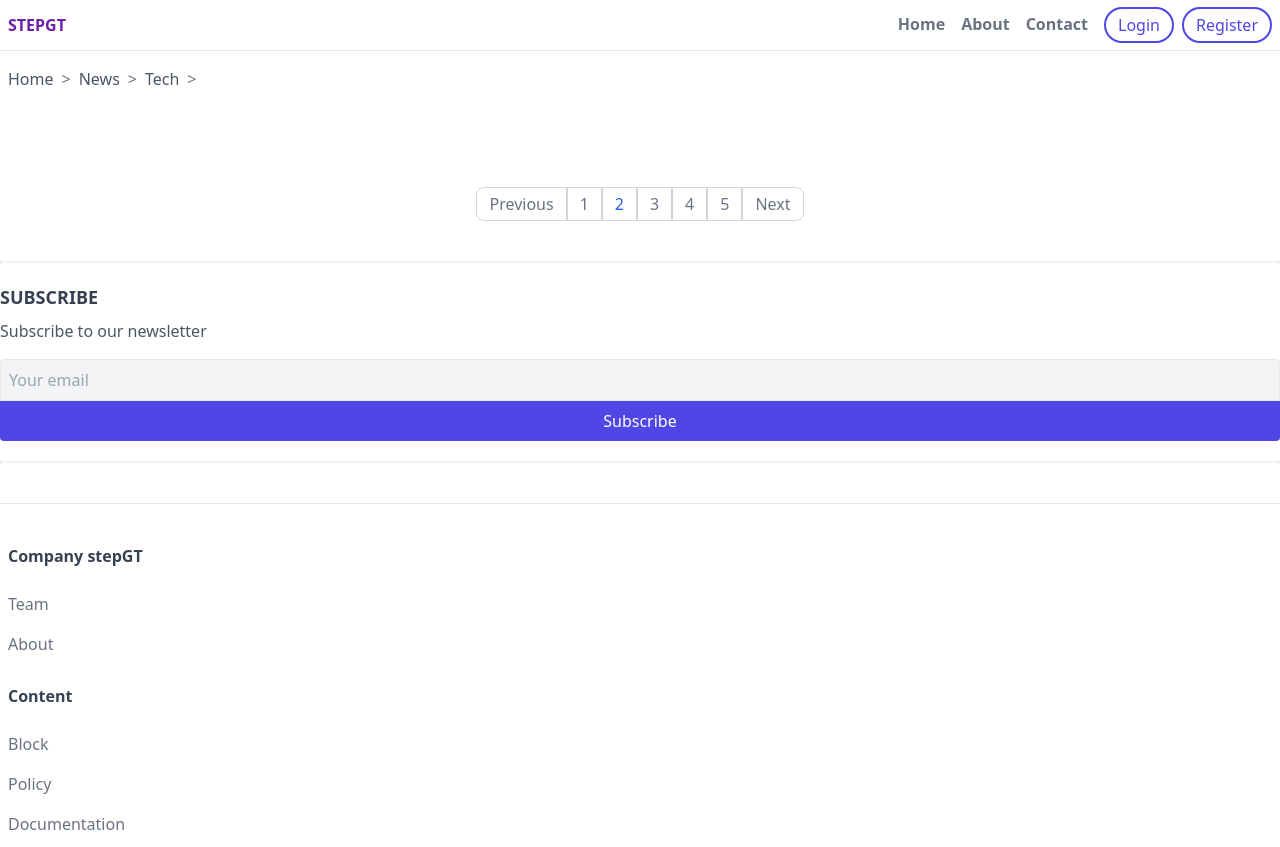
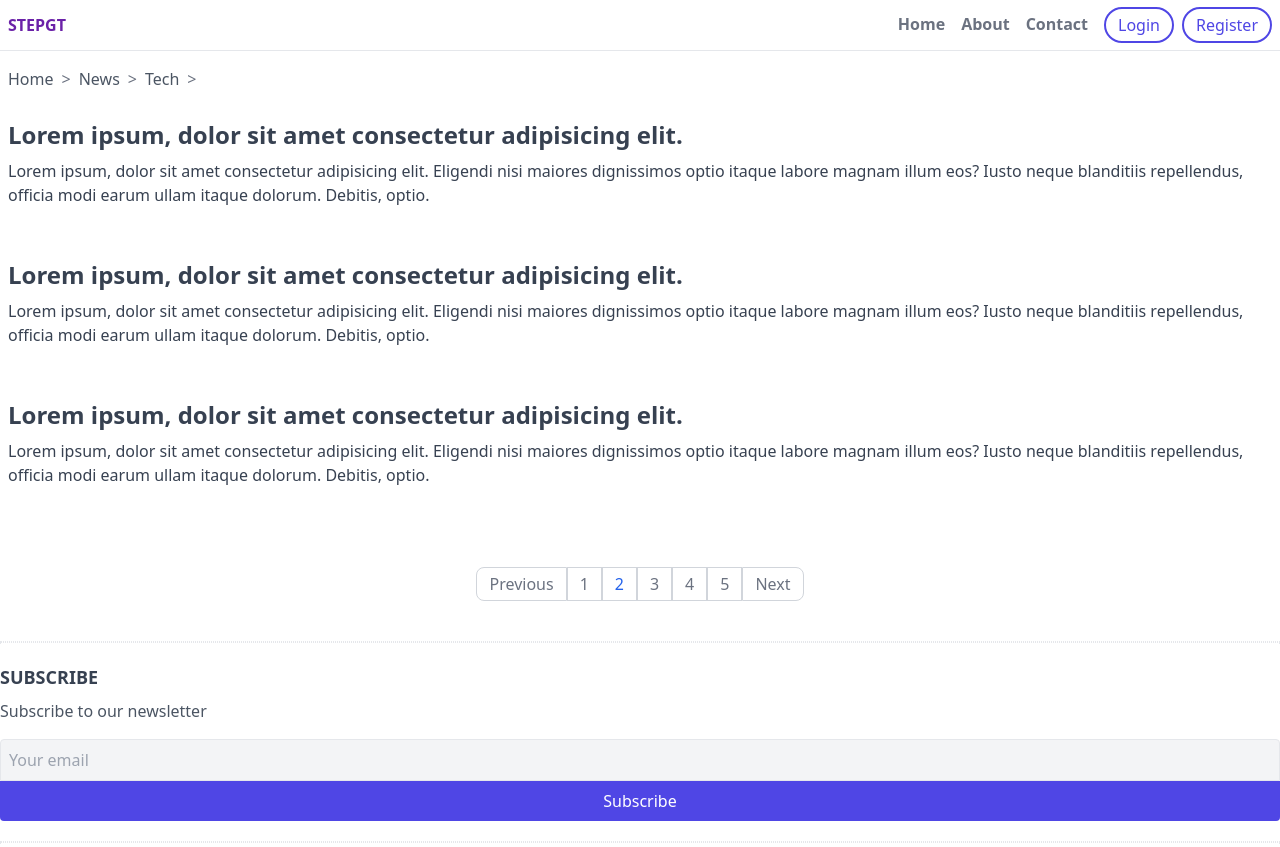
Before and after one commit to stepGT/this_tailwindcss, a website: page index.html in a window 1280 px wide. Shown: the top 847 px of the page. Drawn offline with nearby package versions, Linux system fonts and the light colour scheme; files that its build step writes are made by us from their sources.

Commit message:
Added section news

```diff
--- a/index.html
+++ b/index.html
@@ -44,6 +44,47 @@
                 <span class="mx-2 text-gray-500">&gt;</span>
             </div>
         </div>
+
+        <section class="px-2">
+            <a class="block mb-10" href="#">
+                <div class="flex">
+                    <div>
+                        <h3 class="mt-3 mb-2 text-gray-700 font-bold text-2xl">Lorem ipsum, dolor sit amet consectetur
+                            adipisicing elit.</h3>
+                        <p class="text-gray-700">Lorem ipsum, dolor sit amet consectetur adipisicing elit. Eligendi nisi
+                            maiores dignissimos
+                            optio itaque labore magnam illum eos? Iusto neque blanditiis repellendus, officia modi earum
+                            ullam itaque dolorum. Debitis, optio.</p>
+                    </div>
+                </div>
+            </a>
+
+            <a class="block mb-10" href="#">
+                <div class="flex">
+                    <div>
+                        <h3 class="mt-3 mb-2 text-gray-700 font-bold text-2xl">Lorem ipsum, dolor sit amet consectetur
+                            adipisicing elit.</h3>
+                        <p class="text-gray-700">Lorem ipsum, dolor sit amet consectetur adipisicing elit. Eligendi nisi
+                            maiores dignissimos
+                            optio itaque labore magnam illum eos? Iusto neque blanditiis repellendus, officia modi earum
+                            ullam itaque dolorum. Debitis, optio.</p>
+                    </div>
+                </div>
+            </a>
+
+            <a class="block mb-10" href="#">
+                <div class="flex">
+                    <div>
+                        <h3 class="mt-3 mb-2 text-gray-700 font-bold text-2xl">Lorem ipsum, dolor sit amet consectetur
+                            adipisicing elit.</h3>
+                        <p class="text-gray-700">Lorem ipsum, dolor sit amet consectetur adipisicing elit. Eligendi nisi
+                            maiores dignissimos
+                            optio itaque labore magnam illum eos? Iusto neque blanditiis repellendus, officia modi earum
+                            ullam itaque dolorum. Debitis, optio.</p>
+                    </div>
+                </div>
+            </a>
+        </section>
 
         <div class="mt-20 mb-10">
             <ul class="flex justify-center">
```
